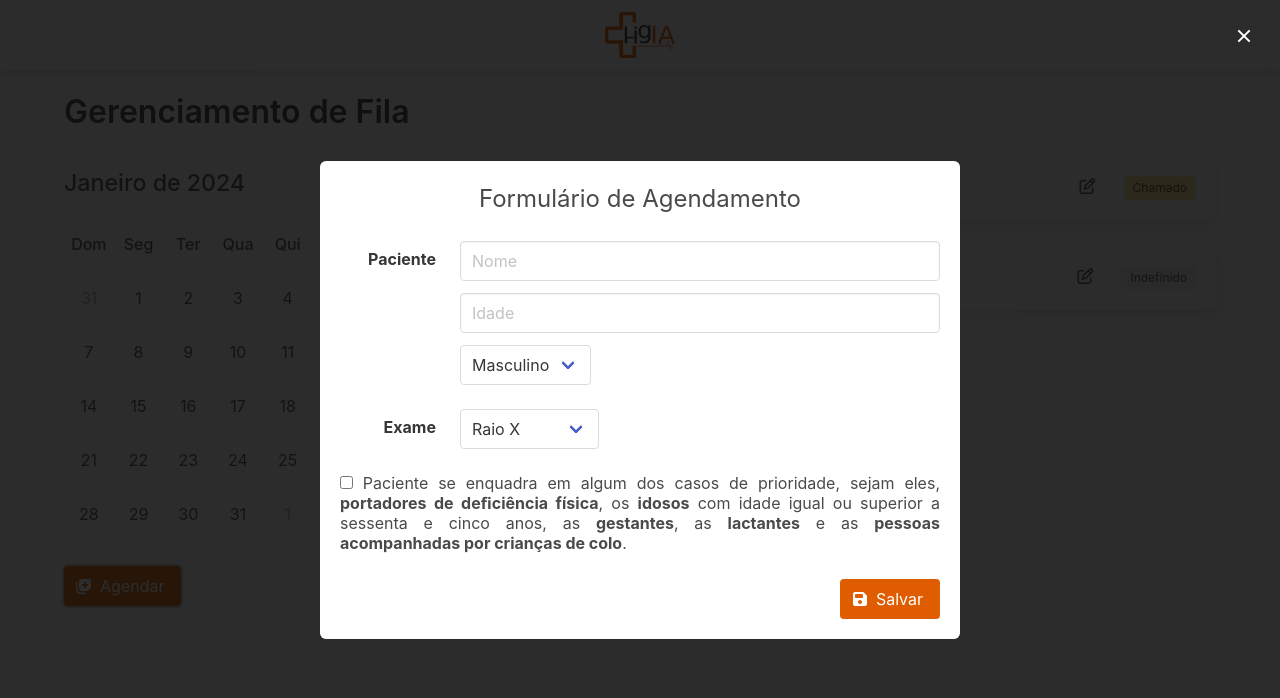
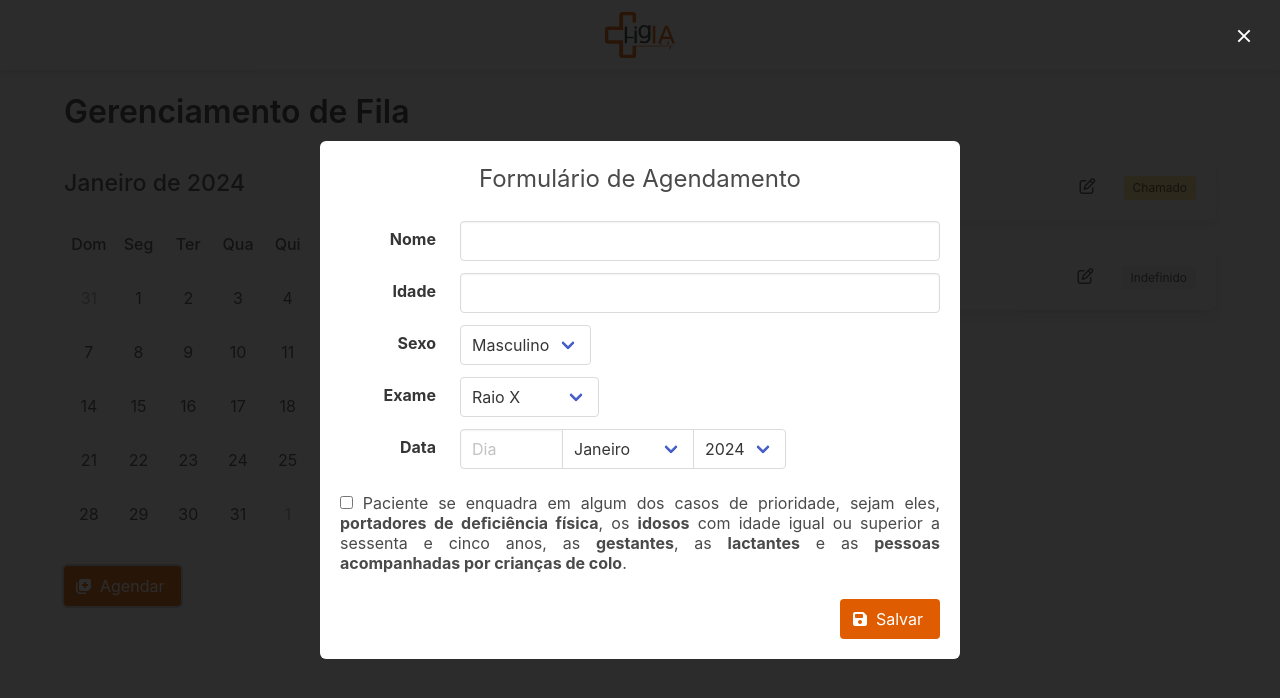
Before and after one commit to FelisbertoBastos/queue-management-system-frontend, a React (Vite) app: page / in a window 1280 px wide. Both pictures are taken after a click on the button "Agendar". Shown: the top 698 px of the page. Built offline with nearby package versions, Linux system fonts and the light colour scheme.

Commit message:
improves date input

```diff
--- a/src/components/appointments/appointment-form.tsx
+++ b/src/components/appointments/appointment-form.tsx
@@ -1,4 +1,7 @@
+import { CalendarConsts } from "../../constants/calendar";
 import { Button } from "../ui/button";
+
+const YEARS_ALLOWED = [2024, 2025];
 
 export const AppointmentForm = () => {
   return (
@@ -13,31 +16,35 @@ export const AppointmentForm = () => {
         <div className="block">
           <div className="field is-horizontal">
             <div className="field-label is-normal">
-              <label className="label">Paciente</label>
+              <label className="label">Nome</label>
             </div>
 
             <div className="field-body">
               <div className="field">
                 <p className="control is-expanded">
-                  <input className="input" type="text" placeholder="Nome" />
+                  <input className="input" type="text" />
                 </p>
               </div>
             </div>
           </div>
 
           <div className="field is-horizontal">
-            <div className="field-label"></div>
+            <div className="field-label is-normal">
+              <label className="label">Idade</label>
+            </div>
             <div className="field-body">
               <div className="field is-expanded">
                 <div className="control">
-                  <input className="input" type="number" placeholder="Idade" />
+                  <input className="input" type="number" />
                 </div>
               </div>
             </div>
           </div>
 
           <div className="field is-horizontal">
-            <div className="field-label"></div>
+            <div className="field-label is-normal">
+              <label className="label">Sexo</label>
+            </div>
             <div className="field-body">
               <div className="field">
                 <div className="control">
@@ -51,9 +58,7 @@ export const AppointmentForm = () => {
               </div>
             </div>
           </div>
-        </div>
 
-        <div className="block">
           <div className="field is-horizontal">
             <div className="field-label is-normal">
               <label className="label">Exame</label>
@@ -61,7 +66,7 @@ export const AppointmentForm = () => {
 
             <div className="field-body">
               <div className="field">
-                <div className="control">
+                <div className="control is-expanded">
                   <div className="select">
                     <select>
                       <option>Raio X</option>
@@ -69,6 +74,48 @@ export const AppointmentForm = () => {
                     </select>
                   </div>
                 </div>
+              </div>
+            </div>
+          </div>
+
+          <div className="field is-horizontal">
+            <div className="field-label is-normal">
+              <label className="label">Data</label>
+            </div>
+
+            <div className="field-body">
+              <div className="field has-addons">
+                <p className="control">
+                  <input
+                    className="input"
+                    type="number"
+                    placeholder="Dia"
+                    min={1}
+                    max={12}
+                  />
+                </p>
+                <p className="control">
+                  <span className="select">
+                    <select>
+                      {CalendarConsts.MONTHS.map((item) => (
+                        <option key={item} value={item}>
+                          {item}
+                        </option>
+                      ))}
+                    </select>
+                  </span>
+                </p>
+                <p className="control">
+                  <span className="select">
+                    <select>
+                      {YEARS_ALLOWED.map((item) => (
+                        <option key={item} value={item}>
+                          {item}
+                        </option>
+                      ))}
+                    </select>
+                  </span>
+                </p>
               </div>
             </div>
           </div>
--- a/src/components/calendar.tsx
+++ b/src/components/calendar.tsx
@@ -1,22 +1,7 @@
 import { useState } from "react";
+
 import styles from "./calendar.module.css";
-
-const months = [
-  "Janeiro",
-  "Fevereiro",
-  "Março",
-  "Abril",
-  "Maio",
-  "Junho",
-  "Julho",
-  "Agosto",
-  "Setembro",
-  "Outubro",
-  "Novembro",
-  "Dezembro",
-];
-
-const daysOfWeek = ["Dom", "Seg", "Ter", "Qua", "Qui", "Sex", "Sáb"];
+import { CalendarConsts } from "../constants/calendar";
 
 const generatePreviousMonthLastDays = (
   firstDayOfMonth: number,
@@ -133,7 +118,7 @@ export const Calendar = () => {
     <div className={styles.wrapper}>
       <header>
         <p className={styles.currentDate}>
-          {months[month]} de {year}
+          {CalendarConsts.MONTHS[month]} de {year}
         </p>
         <div className={styles.icons}>
           <span className="icon" onClick={prevMonthHandler}>
@@ -147,7 +132,7 @@ export const Calendar = () => {
 
       <div className={styles.calendar}>
         <ul className={styles.weeks}>
-          {daysOfWeek.map((item) => (
+          {CalendarConsts.DAYS_OF_WEEK.map((item) => (
             <li key={item}>{item}</li>
           ))}
         </ul>
--- /dev/null
+++ b/src/constants/calendar.ts
@@ -0,0 +1,18 @@
+export class CalendarConsts {
+  static MONTHS = [
+    "Janeiro",
+    "Fevereiro",
+    "Março",
+    "Abril",
+    "Maio",
+    "Junho",
+    "Julho",
+    "Agosto",
+    "Setembro",
+    "Outubro",
+    "Novembro",
+    "Dezembro",
+  ];
+
+  static DAYS_OF_WEEK = ["Dom", "Seg", "Ter", "Qua", "Qui", "Sex", "Sáb"];
+}
```
Also changed, not shown: 1 other file (tests, documents, lock files or other folders).
